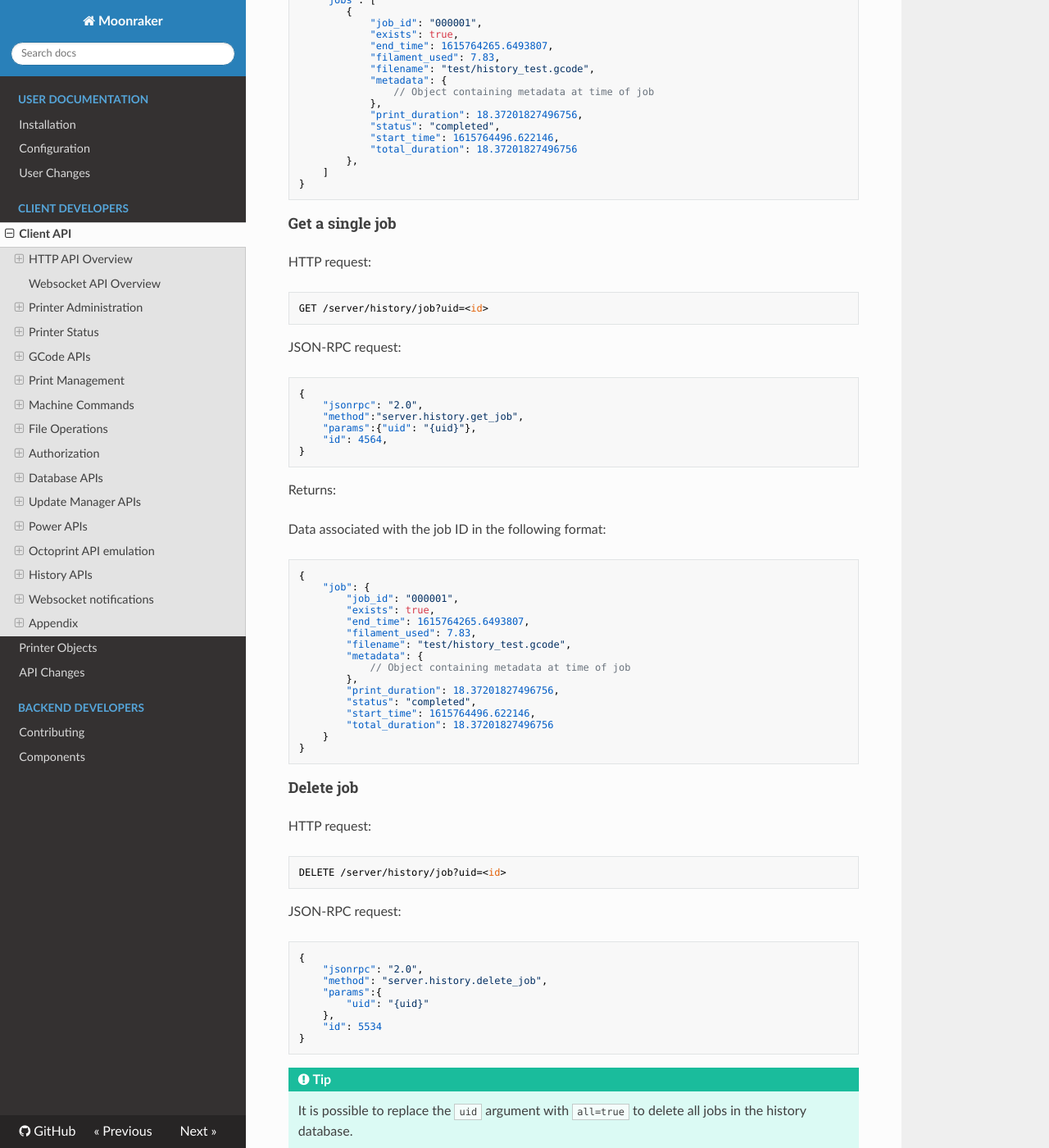
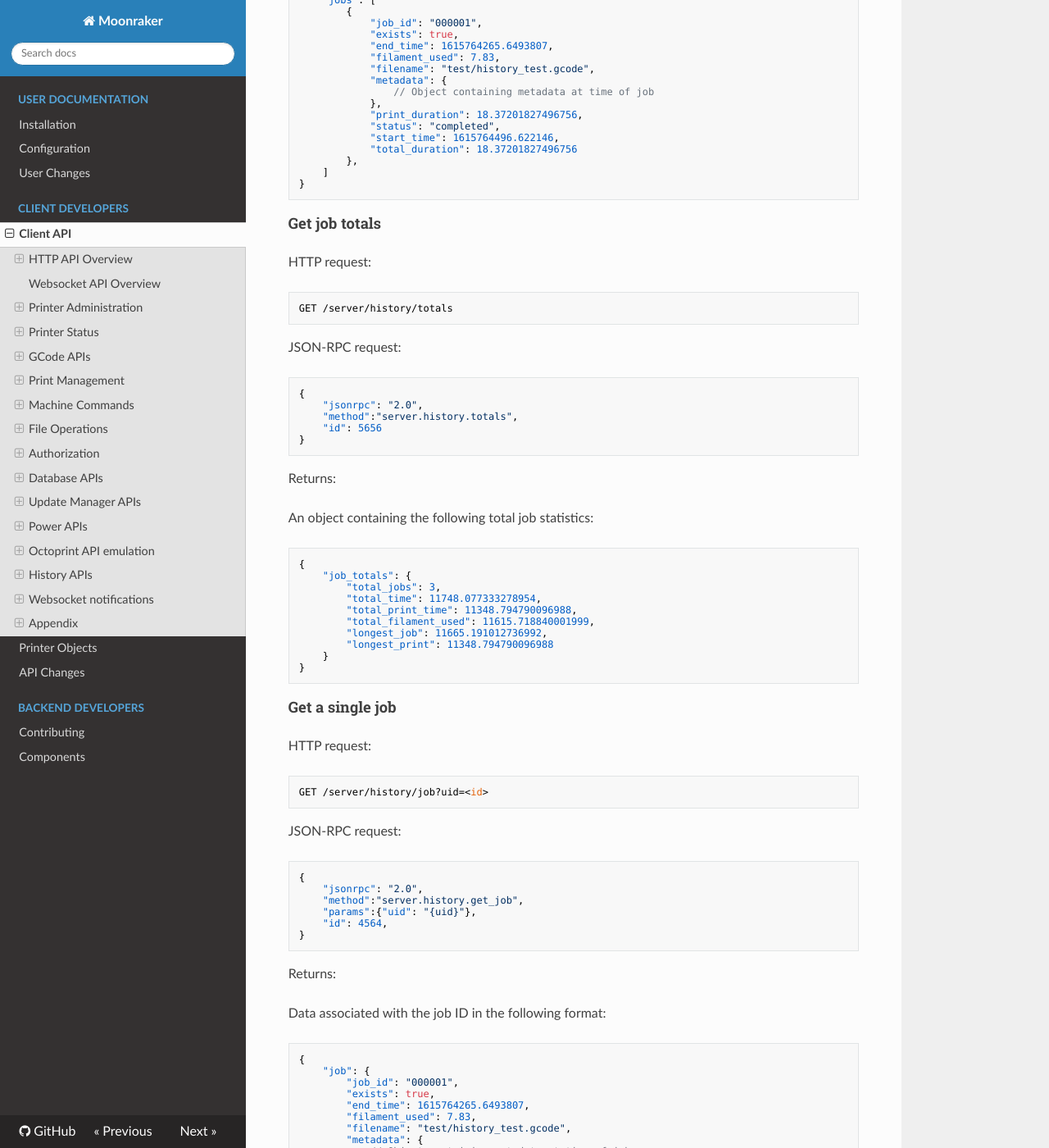
Before and after one commit to Marirossibn/moonraker, an MkDocs documentation site: the page built from docs/web_api.md, in a window 1280 px wide and 1400 px high, scrolled down 46614 px. Shown: the whole window at 82% size. Built offline with MkDocs 1.6.1, drawn with Linux system fonts in a browser that asks for light colours; nearby versions of some CDN libraries.

Commit message:
docs: add /server/history/totals to documentation
Signed-off-by:  Eric Callahan <arksine.code@gmail.com>

````diff
--- a/docs/web_api.md
+++ b/docs/web_api.md
@@ -2308,6 +2308,36 @@ An array of requsted historical jobs:
 }
 ```
 
+#### Get job totals
+HTTP request:
+```http
+GET /server/history/totals
+```
+JSON-RPC request:
+```json
+{
+    "jsonrpc": "2.0",
+    "method":"server.history.totals",
+    "id": 5656
+}
+```
+
+Returns:
+
+An object containing the following total job statistics:
+```json
+{
+    "job_totals": {
+        "total_jobs": 3,
+        "total_time": 11748.077333278954,
+        "total_print_time": 11348.794790096988,
+        "total_filament_used": 11615.718840001999,
+        "longest_job": 11665.191012736992,
+        "longest_print": 11348.794790096988
+    }
+}
+```
+
 #### Get a single job
 HTTP request:
 ```http
````
